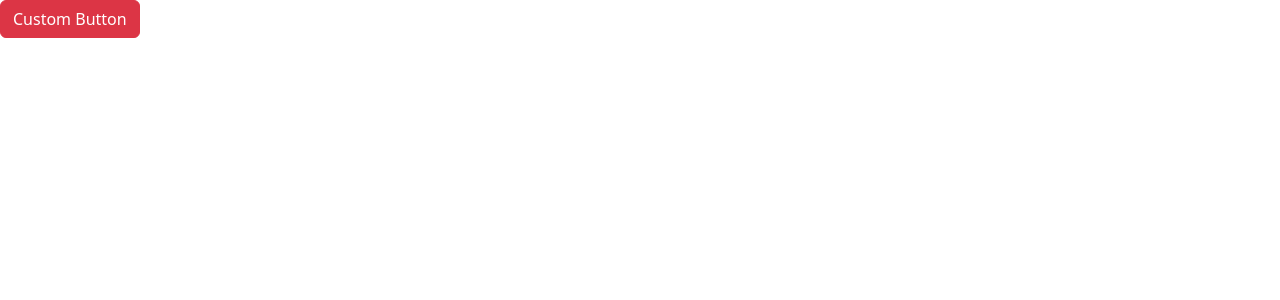
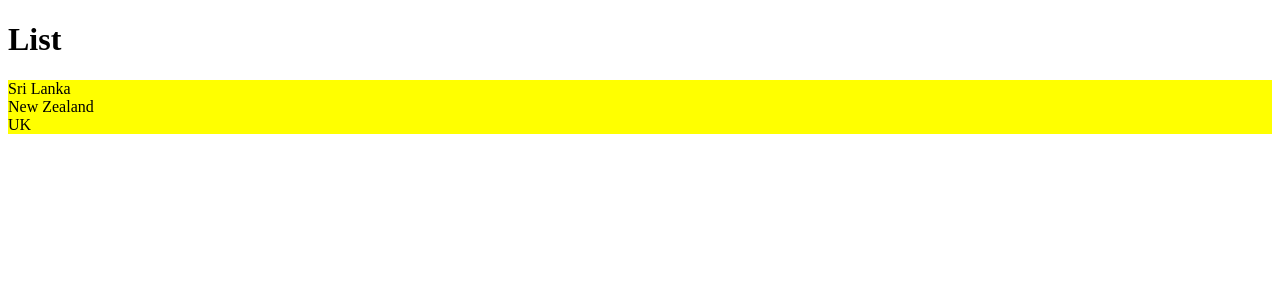
Before and after one commit to ishara9/ReactPOC, a React (Vite) app: page / in a window 1280 px wide. Shown: the top 300 px of the page. Built offline with nearby package versions, Linux system fonts and the light colour scheme.

Commit message:
css changes only

```diff
--- a/package.json
+++ b/package.json
@@ -10,9 +10,11 @@
     "preview": "vite preview"
   },
   "dependencies": {
+    "@types/styled-components": "^5.1.34",
     "bootstrap": "^5.2.3",
     "react": "^18.2.0",
-    "react-dom": "^18.2.0"
+    "react-dom": "^18.2.0",
+    "styled-components": "^6.1.8"
   },
   "devDependencies": {
     "@types/react": "^18.2.66",
--- a/src/App.css
+++ b/src/App.css
@@ -0,0 +1,3 @@
+.list-group {
+    background: red;
+}
--- a/src/App.tsx
+++ b/src/App.tsx
@@ -1,27 +1,29 @@
 import { useState } from "react";
 import Alert from "./components/Alert";
 import Button from "./components/Button";
+import ListGroup from "./components/ListGroup";
+import "./App.css";
 
 function App() {
   const [alertVisible, setAlertVisible] = useState(false);
 
   return (
     <>
-      {alertVisible && (
+      {/* {alertVisible && (
         <div>
           <Alert text="Hello" onClose={() => setAlertVisible(false)}>
             Child Prop<h1> rock </h1>
           </Alert>
         </div>
-      )}
+      )} */}
+      <div>
+        <ListGroup></ListGroup>
+      </div>
       {/* <div>
-        <ListGroup></ListGroup>
-      </div> */}
-      <div>
         <Button color="danger" onClick={() => setAlertVisible(true)}>
           Custom Button
         </Button>
-      </div>
+      </div> */}
     </>
   );
 }
--- /dev/null
+++ b/src/components/ListGroup/ListGroup.module.css
@@ -0,0 +1,8 @@
+.listGroup {
+    list-style: none;
+    padding: 0;
+}
+
+.container {
+    background: yellow;
+}
--- a/src/components/ListGroup.tsx
+++ b/src/components/ListGroup/ListGroup.tsx
@@ -1,4 +1,6 @@
 import { useState } from "react";
+import styles from "./ListGroup.module.css";
+import styled from "styled-components";
 
 function ListGroup() {
   //   const items = [];
@@ -19,7 +21,7 @@
     <>
       <h1>List</h1>
       {getMessage()}
-      <ul className="list-group">
+      <ul className={[styles.listGroup, styles.container].join(" ")}>
         {items.map((item, index) => (
           <li
             key={item}
--- /dev/null
+++ b/src/components/ListGroup/index.ts
@@ -0,0 +1,3 @@
+import ListGroup from "./ListGroup";
+
+export default ListGroup;
--- a/src/main.tsx
+++ b/src/main.tsx
@@ -1,7 +1,7 @@
 import React from "react";
 import ReactDOM from "react-dom/client";
 import App from "./App.tsx";
-import "bootstrap/dist/css/bootstrap.css";
+// import "bootstrap/dist/css/bootstrap.css";
 
 ReactDOM.createRoot(document.getElementById("root")!).render(
   <React.StrictMode>
```
Also changed, not shown: 1 other file (tests, documents, lock files or other folders).
